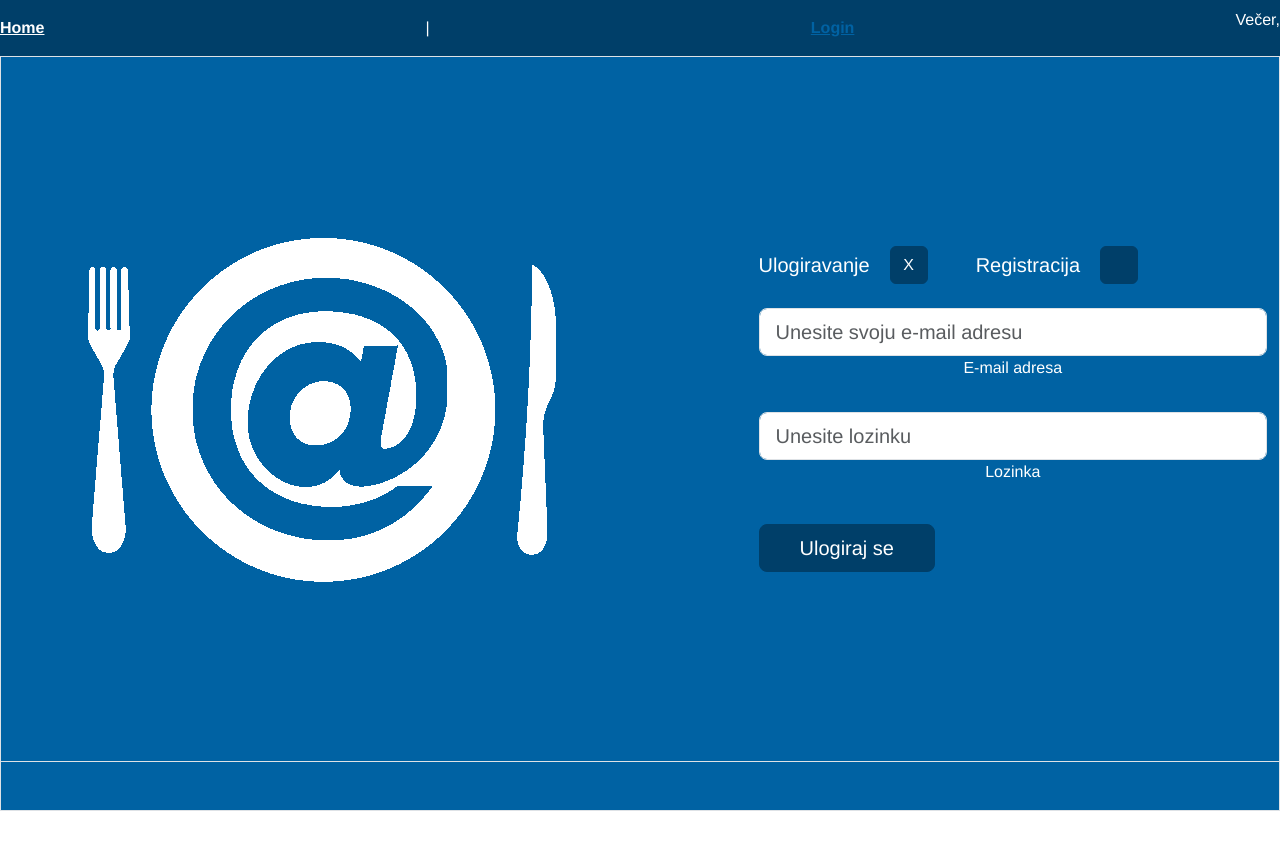
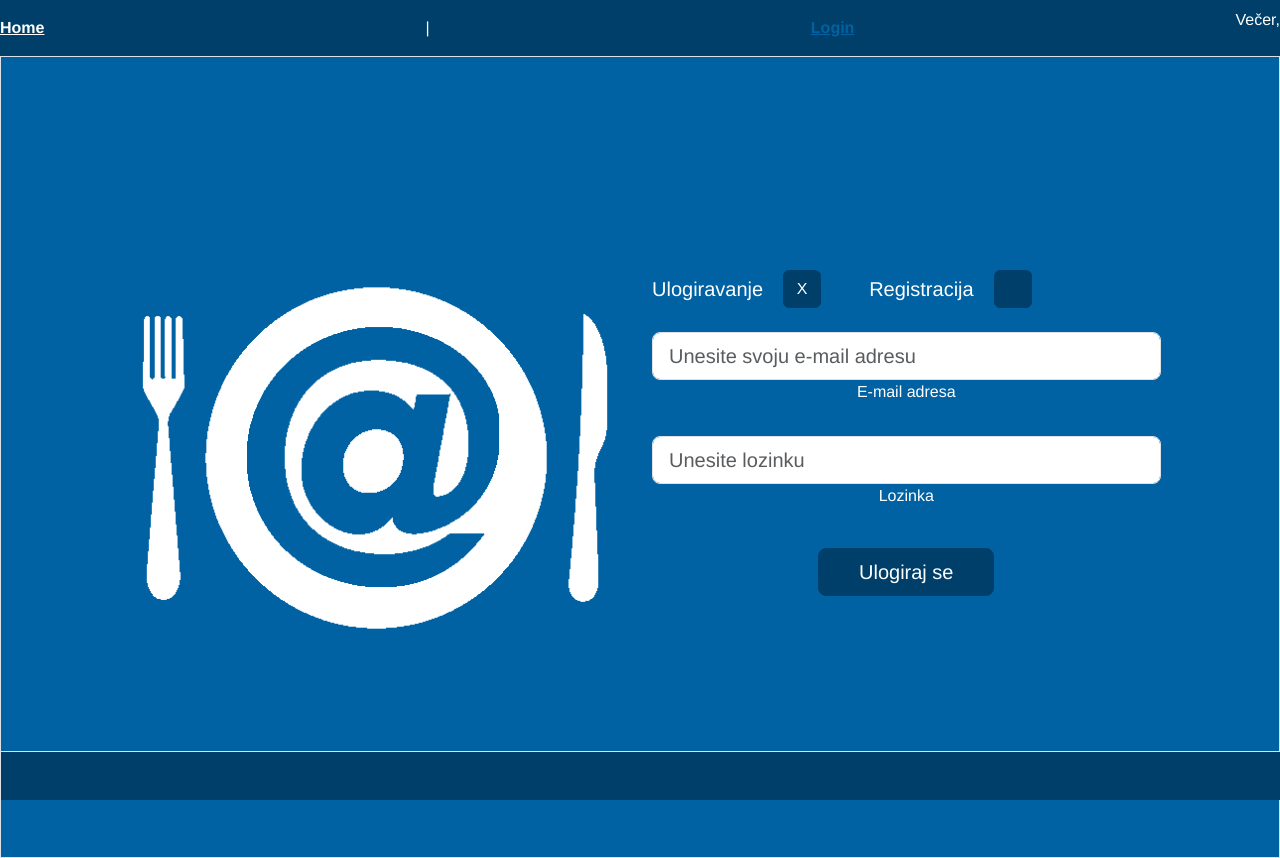
Before and after one commit to abasan01/estoran, a Vue app: page /login in a window 1280 px wide. Before the commit the page ends 811 px from the top, so only its background shows below. Built offline with nearby package versions, Linux system fonts and the light colour scheme; no server answers.

Commit message:
Login stranica dovršena (hopefully)

```diff
--- a/src/views/Login.vue
+++ b/src/views/Login.vue
@@ -1,16 +1,18 @@
 <template>
   <div class="login bg-secondary border">
-    <section class="w-100">
+    <section class="w-100 vh-100">
       <div class="container-fluid h-custom">
-        <div class="row d-flex justify-content-center align-items-center h-100">
-          <div class="col-md-9 col-lg-6 col-xl-6 my-lg-5 py-lg-5">
+        <div
+          class="row d-flex justify-content-center align-items-center logincenterVertical"
+        >
+          <div class="col-5 my-lg-5">
             <img
               src="@/assets/logoW.png"
               class="img-fluid"
               alt="Sample image"
             />
           </div>
-          <div class="col-md-8 col-lg-6 col-xl-5 offset-xl-1 my-lg-5 py-lg-5">
+          <div class="col-md-5 my-lg-5 py-lg-5">
             <form>
               <div
                 class="d-flex flex-row align-items-center justify-content-center justify-content-lg-start"
@@ -117,7 +119,7 @@
                 </div>
               </div>
 
-              <div v-show="state" class="text-center text-lg-start mt-4 pt-2">
+              <div v-show="state" class="text-center mt-4 pt-2 mb-5">
                 <button
                   type="button"
                   @click="login()"
@@ -128,7 +130,7 @@
                 </button>
               </div>
 
-              <div v-show="!state" class="text-center text-lg-start mt-4 pt-2">
+              <div v-show="!state" class="text-center mt-4 pt-2 mb-5">
                 <button
                   type="button"
                   @click="signup()"
@@ -149,7 +151,10 @@
       </div>
     </section>
 
-    <div class="p-4 text-center border-top mobile-hidden"></div>
+    <div
+      class="p-4 text-center border-top mobile-hidden bg-primary"
+      style="position: fixed; bottom: 0; width: 100%; padding: 10px"
+    ></div>
   </div>
 </template>
 
@@ -169,6 +174,12 @@ export default {
       errorMessage: "",
       errorState: false,
     };
+  },
+  mounted() {
+    document.querySelector("body").style.overflow = "hidden";
+  },
+  beforeDestroy() {
+    document.querySelector("body").style.overflow = "auto";
   },
   methods: {
     checkPass() {
@@ -230,6 +241,11 @@ export default {
 </script>
 
 <style scoped>
+@media screen and (min-width: 768px) {
+  .logincenterVertical {
+    height: 100vh;
+  }
+}
 .buttonSizing {
   width: 38px;
   height: 38px;
```
